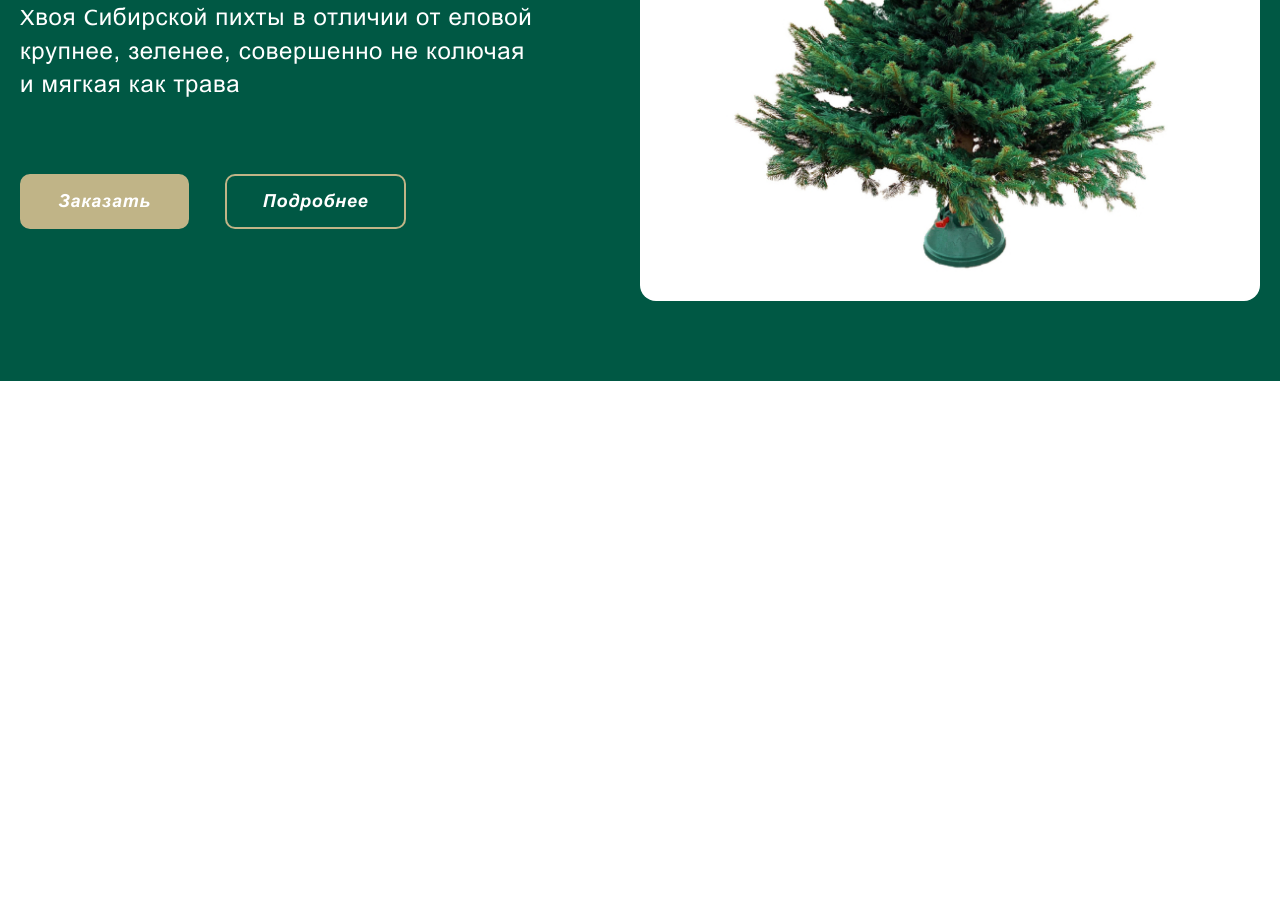
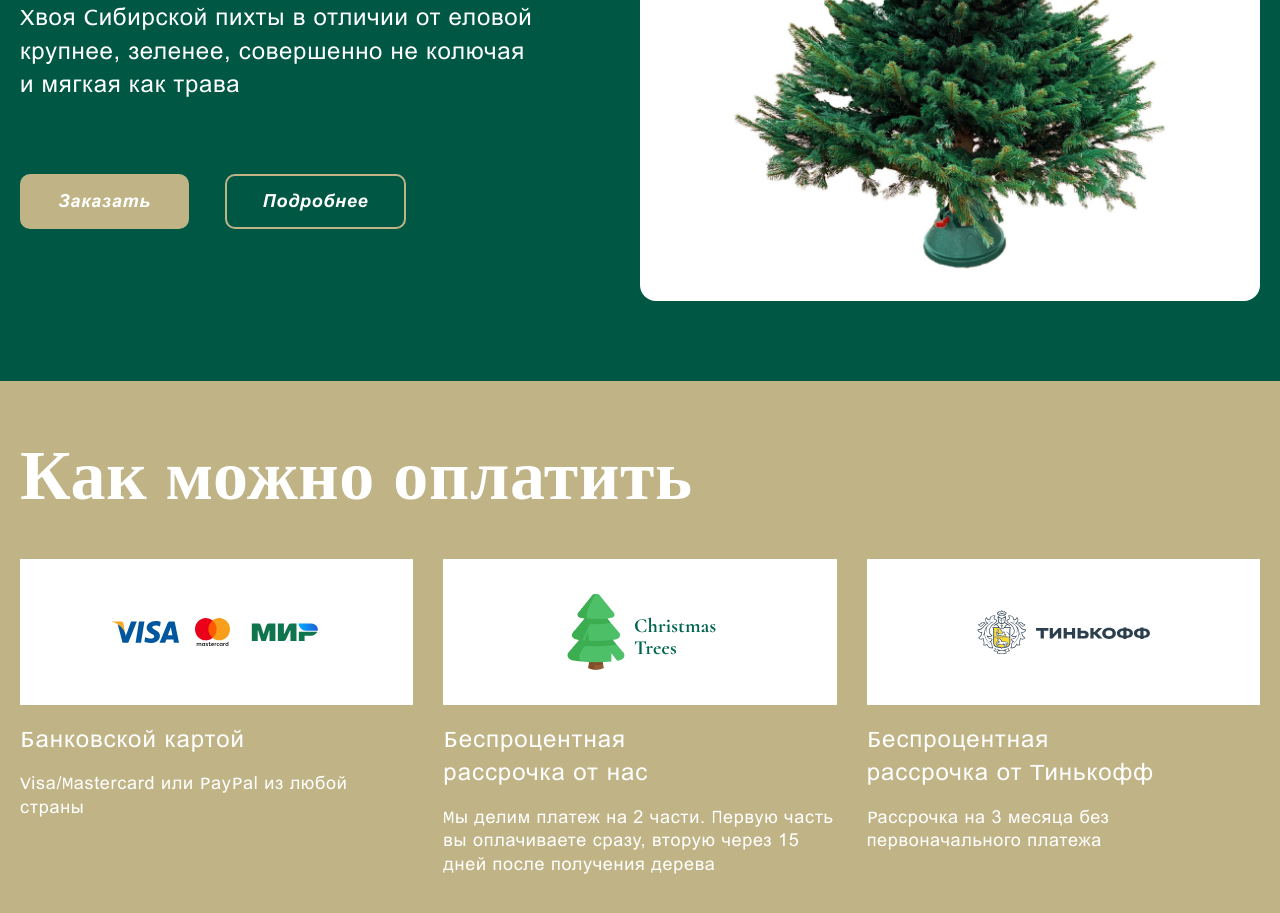
Before and after one commit to SlavaWebDeveloper/Christmas-Trees, a plain HTML site: page src/index.html in a window 1280 px wide. Shown: the part 2982-3895 px from the top of the page. Before the commit the page ends 3363 px from the top, so only its background shows below. Drawn offline with nearby package versions, Linux system fonts and the light colour scheme; files that its build step writes are made by us from their sources; a script that the page names is missing; files whose address does not match are found by name.

Commit message:
Update payment section layout and add new payment options.

```diff
--- a/src/index.html
+++ b/src/index.html
@@ -256,7 +256,73 @@
       </section>
 
       <section class="pay">
-        <div class="container"></div>
+        <div class="container">
+          <h2 class="pay__title">Как можно оплатить</h2>
+          <ul class="pay__list grid grid--3">
+            <li class="pay__item">
+              <article class="pay__option_pay option-pay">
+                <div class="option-pay__picture-wrapper">
+                  <img
+                    src="./img/icon/cards.svg"
+                    alt="Платежная система"
+                    class="option-pay__picture"
+                    width="209"
+                    height="28"
+                    loading="lazy"
+                  />
+                </div>
+                <h3 class="option-pay__title">Банковской картой</h3>
+                <div class="option-pay__description">
+                  <p>Visa/Mastercard или PayPal из любой страны
+                </div>
+              </article>
+            </li>
+            <li class="pay__item">
+              <article class="pay__option_pay option-pay">
+                <div class="option-pay__picture-wrapper">
+                  <img
+                    src="./img/logo.png"
+                    alt="Беспроцентная рассрочка от компании Christmas Trees"
+                    class="option-pay__picture"
+                    width="164"
+                    height="76"
+                    loading="lazy"
+                  />
+                </div>
+                <h3 class="option-pay__title">
+                  Беспроцентная рассрочка от нас
+                </h3>
+                <div class="option-pay__description">
+                  <p>
+                    Мы делим платеж на 2 части. Первую часть вы оплачиваете
+                    сразу, вторую через 15 дней после получения дерева
+                  </p>
+                </div>
+              </article>
+            </li>
+            <li class="pay__item">
+              <article class="pay__option_pay option-pay">
+                <div class="option-pay__picture-wrapper">
+                  <img
+                    src="./img/icon/tinkoff.svg"
+                    alt="Беспроцентная рассрочка
+                    от Тинькофф"
+                    class="option-pay__picture"
+                    width="174"
+                    height="46"
+                    loading="lazy"
+                  />
+                </div>
+                <h3 class="option-pay__title">
+                  Беспроцентная рассрочка от Тинькофф
+                </h3>
+                <div class="option-pay__description">
+                  <p>Рассрочка на 3 месяца без первоначального платежа</p>
+                </div>
+              </article>
+            </li>
+          </ul>
+        </div>
       </section>
     </main>
 
--- a/src/styles/_media.scss
+++ b/src/styles/_media.scss
@@ -1,5 +1,5 @@
 $desktop-above: 1441px;
-$desktop: 1440.98px;
+$desktop: 1440px;
 
 $desktop-s-above: 1201px;
 $desktop-s: 1200.98px;
--- /dev/null
+++ b/src/styles/blocks/_option-pay.scss
@@ -0,0 +1,84 @@
+.option-pay {
+
+  // .option-pay__picture-wrapper
+
+  &__picture-wrapper {
+    display: flex;
+    align-items: center;
+    justify-content: center;
+    background-color: var(--color-light);
+    padding: 35px;
+    min-height: 146px;
+    margin-bottom: 20px;
+
+    @include tablet {
+      padding: 24px;
+      margin-bottom: 15px;
+    }
+
+    @include mobile {
+      padding: 17px;
+      margin-bottom: 10px;
+    }
+
+    @include mobile-s {
+      min-height: 73px;
+      padding: 19px;
+    }
+  }
+
+  // .option-pay__picture
+
+  &__picture {
+    @include mobile-s {
+      max-width: 144px;
+      height: auto;
+    }
+  }
+
+  // .option-pay__title
+
+  &__title {
+    text-wrap: balance;
+    font-weight: 400;
+    font-size: 24px;
+    line-height: 1.4;
+    letter-spacing: 0.04em;
+    color: var(--color-light);
+    margin-bottom: 15px;
+
+    @include tablet {
+      font-size: 20px;
+      margin-bottom: 10px;
+    }
+
+    @include mobile {
+      font-size: 16px;
+    }
+
+    @include mobile-s {
+      font-size: 14px;
+    }
+  }
+
+  // .option-pay__description
+
+  &__description {
+    font-size: 18px;
+    line-height: 1.3;
+    letter-spacing: 0.04em;
+    color: var(--color-light);
+
+    @include tablet {
+      font-size: 16px;
+    }
+
+    @include mobile {
+      font-size: 14px;
+    }
+
+    @include mobile-s {
+      font-size: 12px;
+    }
+  }
+}
--- /dev/null
+++ b/src/styles/blocks/_pay.scss
@@ -0,0 +1,75 @@
+.pay {
+  padding-block: 60px;
+  background-color: var(--second-bg-color);
+
+  @include tablet {
+    padding-block: 40px;
+  }
+
+  @include mobile-s {
+    padding-block: 30px;
+  }
+
+  // .pay__title
+
+  &__title {
+    margin-bottom: 48px;
+
+    @include tablet {
+      margin-bottom: 30px;
+    }
+
+    @include mobile-s {
+     margin-bottom: 20px;
+    }
+  }
+
+  // .pay__list
+
+  &__list {
+    column-gap: 30px;
+
+    @include tablet {
+      column-gap: 20px;
+    }
+
+    @include mobile {
+      column-gap: 34px;
+    }
+
+    @include mobile-s {
+      --gridColumns: 1;
+      justify-items: center;
+    }
+  }
+
+  // .pay__item
+
+  &__item {
+    max-width: 410px;
+    width: 100% ;
+    color: var(--color-light);
+
+    @include tablet {
+      max-width: 300px;
+    }
+
+    @include mobile {
+      max-width: 207px;
+    }
+
+    @include mobile-s {
+     width: 100%;
+    }
+  }
+
+  // .pay__option
+
+  &__option {
+
+    // .pay__option_pay
+
+    &_pay {
+    }
+  }
+}
--- a/src/styles/style.scss
+++ b/src/styles/style.scss
@@ -18,5 +18,7 @@
   'blocks/hero',
   'blocks/features',
   'blocks/tree',
-  'blocks/tree-card'
+  'blocks/tree-card',
+  'blocks/pay',
+  'blocks/option-pay'
 ;
```
Also changed, not shown: src/img/icon/cards.svg (added).
